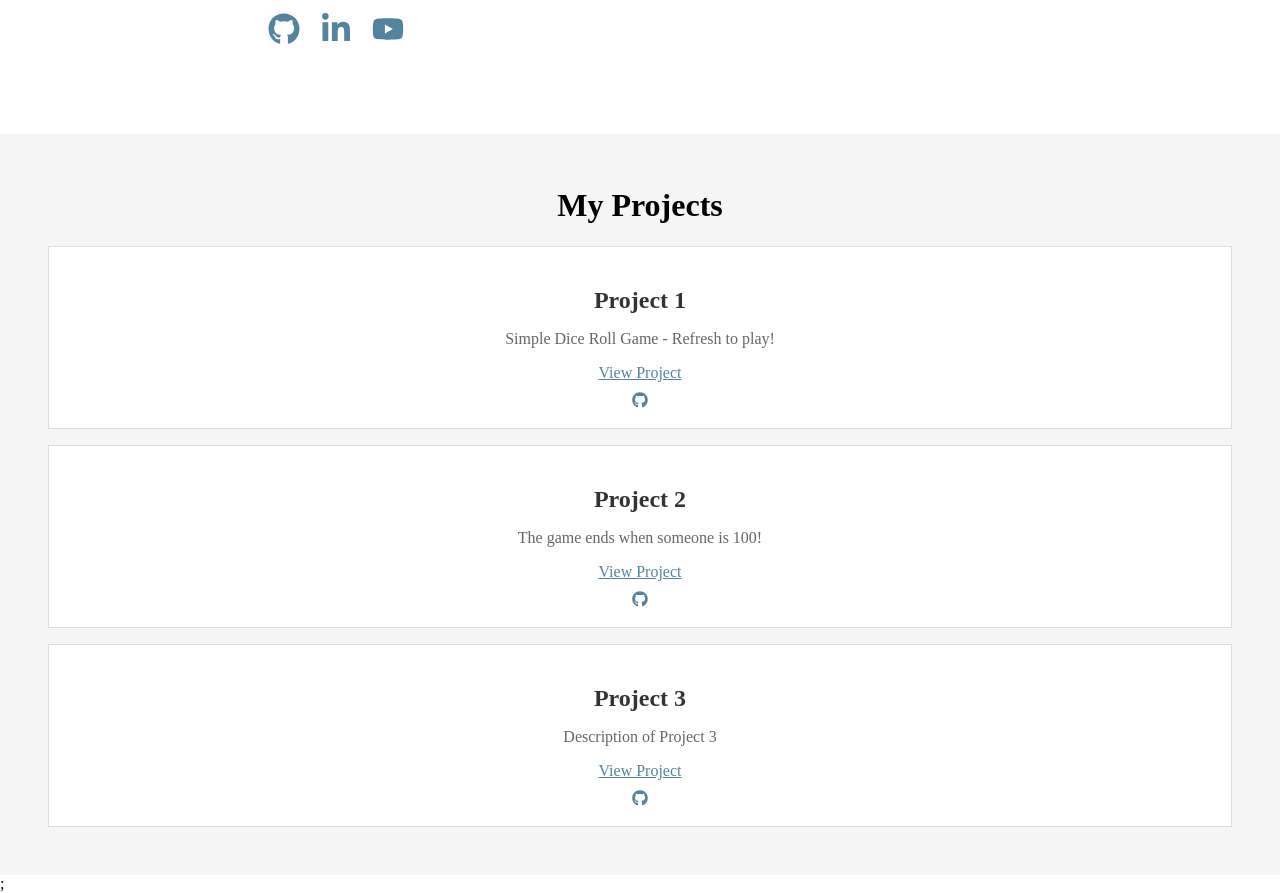
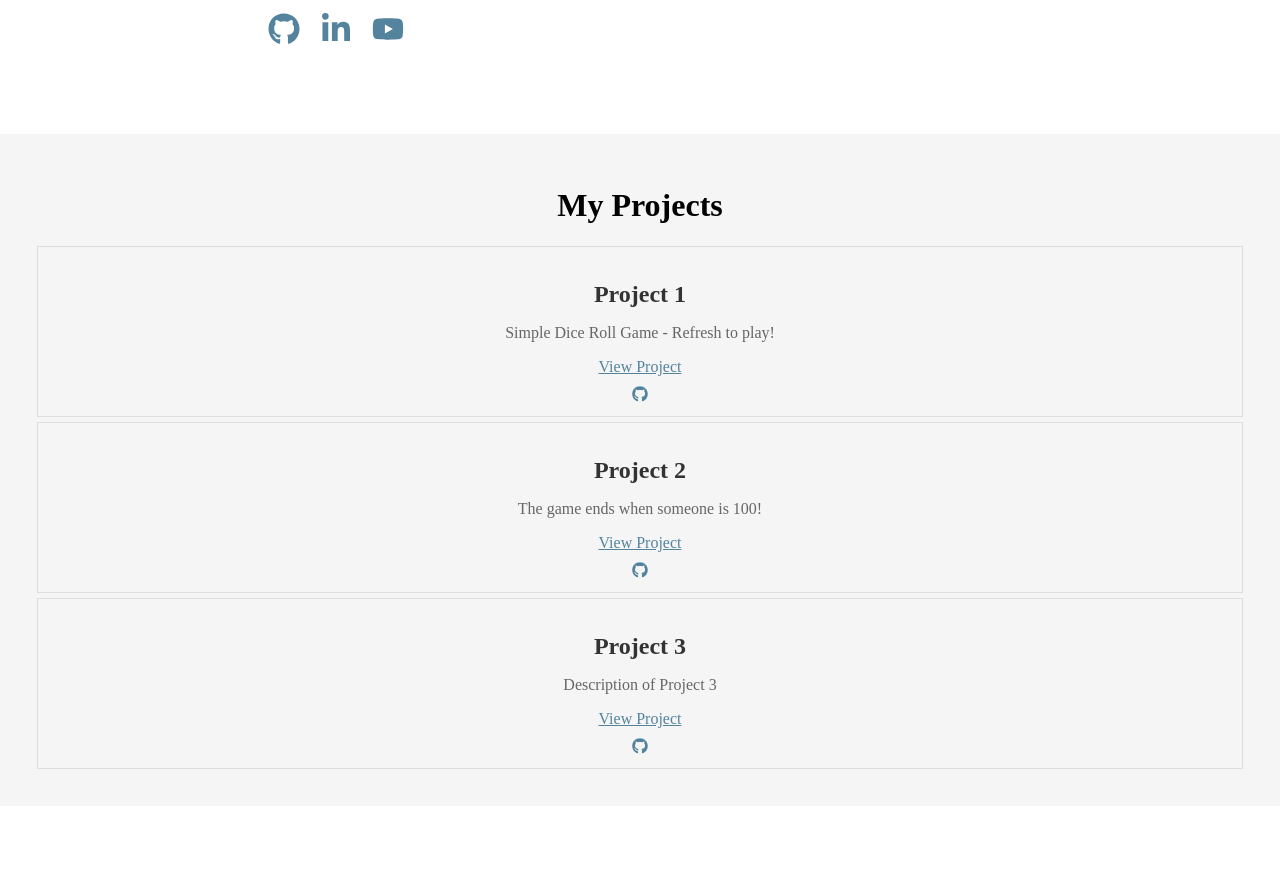
Before and after one commit to afsana16063/Flashcard-Project, a React (Create React App) app: page / in a window 1280 px wide. Shown: the part 940-1833 px from the top of the page. After the commit the page ends 1746 px from the top, so only its background shows below. Built offline with nearby package versions, Linux system fonts and the light colour scheme.

Commit message:
drag and drop

```diff
--- a/src/Home.js
+++ b/src/Home.js
@@ -1,22 +1,86 @@
 // Home.js
 import React from "react";
 import Afsana from "./assets/Afsana.jpeg";
+import { useDrag, useDrop, DndProvider } from "react-dnd";
+import { HTML5Backend } from "react-dnd-html5-backend";
 import { FaGithub, FaLinkedinIn, FaYoutube } from "react-icons/fa";
 import "./components/Home.css";
 
+const ProjectCard = ({ project, index, moveProject }) => {
+  const [, drag] = useDrag({
+    type: "PROJECT",
+    item: { project },
+  });
+
+  const [, drop] = useDrop({
+    accept: "PROJECT",
+    hover: (draggedItem) => {
+      if (draggedItem.index !== index) {
+        moveProject(draggedItem.index, index);
+        draggedItem.index = index;
+      }
+    },
+  });
+
+  return (
+    <div ref={drag} className="project-card">
+      <h3>{project.title}</h3>
+      <p>{project.description}</p>
+      <div className="project-icons">
+        <a href={project.projectLink} target="_blank" rel="noopener noreferrer">
+          View Project
+        </a>
+        <a href={project.githubLink} target="_blank" rel="noopener noreferrer">
+          <FaGithub />
+        </a>
+      </div>
+    </div>
+  );
+};
+
 function Home() {
+  const projects = [
+    {
+      title: "Project 1",
+      description: "Simple Dice Roll Game - Refresh to play!",
+      projectLink: "https://afsana16063.github.io/DiceChallenge/",
+      githubLink: "https://github.com/afsana16063/DiceChallenge",
+    },
+    {
+      title: "Project 2",
+      description: "The game ends when someone is 100!",
+      projectLink: "https://afsana16063.github.io/Pig-Game/",
+      githubLink: "https://github.com/afsana16063/Pig-Game",
+    },
+    {
+      title: "Project 3",
+      description: "Description of Project 3",
+      projectLink: "https://afsana16063.github.io/Drum-Kit/",
+      githubLink: "https://github.com/afsana16063/Drum-Kit",
+    },
+  ];
+
+  const moveProject = (fromIndex, toIndex) => {
+    const updatedProjects = [...projects];
+    const [movedProject] = updatedProjects.splice(fromIndex, 1);
+    updatedProjects.splice(toIndex, 0, movedProject);
+
+    // Update state or dispatch an action to update state
+  };
+
   return (
+    <DndProvider backend={HTML5Backend}>
       <>
         <div className="general-information">
           <div className="about-me">
             <h3>I am Afsana Mammadova</h3>
             <p>
               Driven and enthusiastic student with a genuine passion for
-            start-ups, coupled with a relentless pursuit of academic excellence.
-            Embraces learning with joy, demonstrating exceptional communication
-            and leadership abilities. Actively seeks growth opportunities,
-            aiming to make a positive impact through continuous personal and
-            professional development.
+              start-ups, coupled with a relentless pursuit of academic
+              excellence. Embraces learning with joy, demonstrating exceptional
+              communication and leadership abilities. Actively seeks growth
+              opportunities, aiming to make a positive impact through continuous
+              personal and professional development.
             </p>
             <div className="links links_home">
               <a
@@ -48,63 +112,12 @@ function Home() {
         </div>
         <div className="portfolio">
           <h1>My Projects</h1>
-        <div className="project-card">
-          <h3>Project 1</h3>
-          <p>Simple Dice Roll Game - Refresh to play! </p>
-          <a
-            href="https://afsana16063.github.io/DiceChallenge/"
-            target="_blank"
-            rel="noopener noreferrer"
-          >
-            View Project
-          </a>
-          <a
-            href="https://github.com/afsana16063/DiceChallenge"
-            target="_blank"
-            rel="noopener noreferrer"
-          >
-            <FaGithub />
-          </a>
+          {projects.map((project, index) => (
+            <ProjectCard key={index} project={project} />
+          ))}
         </div>
-        <div className="project-card">
-          <h3>Project 2</h3>
-          <p>The game ends when someone is 100!</p>
-          <a
-            href="https://afsana16063.github.io/Pig-Game/"
-            target="_blank"
-            rel="noopener noreferrer"
-          >
-            View Project
-          </a>
-          <a
-            href="https://github.com/afsana16063/Pig-Game"
-            target="_blank"
-            rel="noopener noreferrer"
-          >
-            <FaGithub />
-          </a>
-        </div>
-        <div className="project-card">
-          <h3>Project 3</h3>
-          <p>Description of Project 3</p>
-          <a
-            href="https://afsana16063.github.io/Drum-Kit/"
-            target="_blank"
-            rel="noopener noreferrer"
-          >
-            View Project
-          </a>
-          <a
-            href="https://github.com/afsana16063/Drum-Kit"
-            target="_blank"
-            rel="noopener noreferrer"
-          >
-            <FaGithub />
-          </a>
-        </div>
-      </div>
-      ;
       </>
+    </DndProvider>
   );
 }
 
--- a/src/components/Home.css
+++ b/src/components/Home.css
@@ -51,11 +51,10 @@ h1 {
 
 .project-card {
   border: 1px solid #ddd;
-  padding: 1rem;
-  margin: 1rem;
-  background-color: #fff;
+  padding: 10px;
+  margin: 5px;
+  cursor: move;
 }
-
 .project-card h3 {
   font-size: 24px;
   margin-bottom: 10px;
```
Lines whose indentation alone changed are shown as unchanged.
